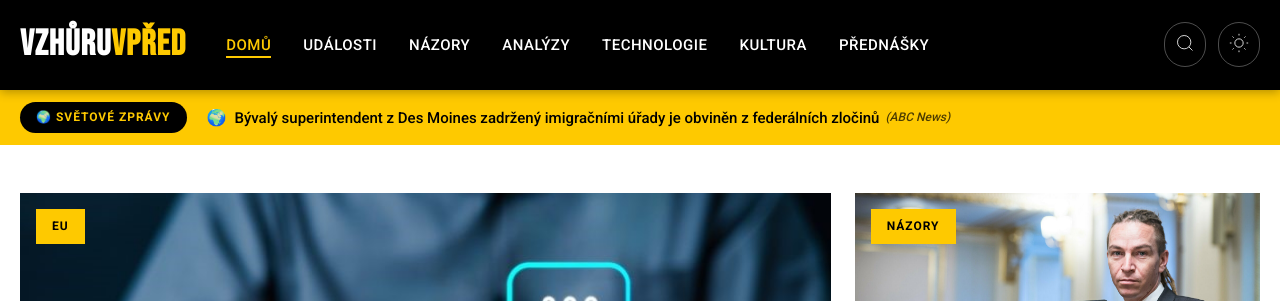
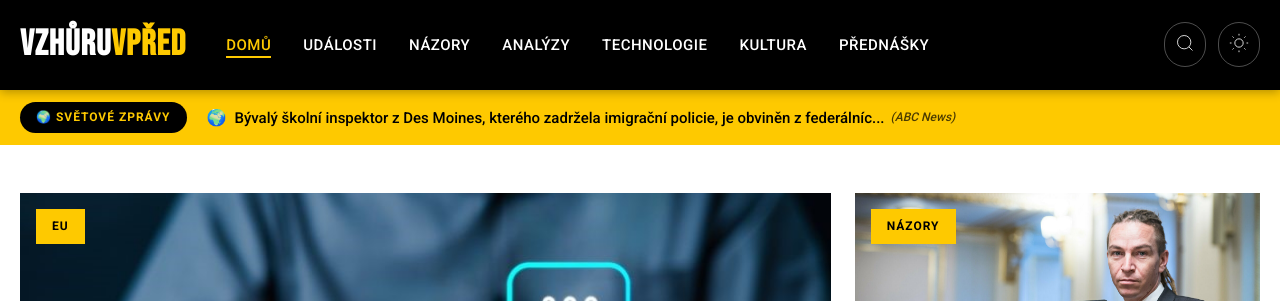
Before and after one commit to tangero/vzhuruvpred, a Jekyll site: the page built from index.html, in a window 1280 px wide and 900 px high. Shown: the top 301 px of the window. Built offline with Jekyll 4.4.1, drawn with Linux system fonts in a browser that asks for light colours; part of the change alters nothing that is shown.

Commit message:
Update world news 2025-10-03 20:23

```diff
--- a/_data/world_news.json
+++ b/_data/world_news.json
@@ -1,21 +1,21 @@
 {
-  "last_updated": "2025-10-03T19:14:02",
+  "last_updated": "2025-10-03T20:18:58",
   "articles": [
     {
       "flag": "🌍",
       "country": "global",
-      "title": "V Tennessee popraví jedinou ženu v tamní cele smrti. Zde je několik informací.",
+      "title": "V Tennessee popraví jedinou ženu v tamní cele smrti. Zde je, co byste měli vědět.",
       "original_title": "Tennessee set to execute only woman on state's death row. Here's what to know. - CBS News",
       "url": "https://www.cbsnews.com/news/tennessee-christa-gail-pike-execution-woman-death-row/",
       "urlToImage": "https://assets3.cbsnewsstatic.com/hub/i/r/2025/10/02/ca86121c-f933-4055-af87-383e3ec518ac/thumbnail/1200x630/391ab572c4897e0bf6025953a81fdf65/christa-pike.png",
       "source": "CBS News",
       "publishedAt": "2025-10-02T19:06:58Z",
-      "description": "Christa Gail Pikeová (49) bude první žena popravená v Tennessee za více než 200 let, pokud bude její poprava příští září provedena."
+      "description": "Christa Gail Pikeová (49) bude první žena popravená v Tennessee za posledních více než 200 let, pokud bude její poprava příští září provedena."
     },
     {
       "flag": "🌍",
       "country": "global",
-      "title": "Bývalý superintendent z Des Moines zadržený imigračními úřady je obviněn z federálních zločinů",
+      "title": "Bývalý školní inspektor z Des Moines, kterého zadržela imigrační policie, je obviněn z federálních zločinů",
       "original_title": "Former Des Moines superintendent who was detained by ICE federally charged - ABC News - Breaking News, Latest News and Videos",
       "url": "https://abcnews.go.com/US/former-des-moines-superintendent-detained-ice-federally-charged/story?id\\\\u003d126156263",
       "urlToImage": null,
@@ -26,29 +26,29 @@
     {
       "flag": "🌍",
       "country": "global",
-      "title": "Průměrná dlouhodobá hypoteční sazba v USA mírně stoupla druhý týden v řadě, na 6,34 %",
+      "title": "Průměrná dlouhodobá hypoteční sazba v USA mírně stoupla druhý týden po sobě, na 6,34 %",
       "original_title": "Average long-term US mortgage rate ticks up for second straight week, to 6.34% - ABC News - Breaking News, Latest News and Videos",
       "url": "https://abcnews.go.com/Business/wireStory/average-long-term-us-mortgage-rate-ticks-straight-126156158",
       "urlToImage": "https://i.abcnewsfe.com/a/e1561e23-a849-476a-a3b4-366656f65797/wirestory_49de41ba42bdfe572be3b86caeeb1fcb_16x9.jpg?w=1600",
       "source": "ABC News",
       "publishedAt": "2025-10-02T18:41:47Z",
-      "description": "Průměrná úroková sazba 30leté hypotéky v USA mírně vzrostla již druhý týden v řadě poté, co předchozí série poklesů snížila náklady na bydlení na nejnižší úroveň za téměř rok"
+      "description": "Průměrná úroková sazba 30letého hypoték v USA mírně vzrostla již druhý týden v řadě poté, co řada poklesů snížila náklady na bydlení na nejnižší úroveň za téměř rok."
     },
     {
       "flag": "🌍",
       "country": "global",
-      "title": "Mezihvězdná kometa míjí Mars pod dohledem flotily kosmických lodí",
+      "title": "Mezihvězdná kometa míjí Mars pod dohledem flotily vesmírných lodí",
       "original_title": "Interstellar comet swinging past Mars as a fleet of spacecraft looks on - ABC News - Breaking News, Latest News and Videos",
       "url": "https://abcnews.go.com/Technology/wireStory/interstellar-comet-swinging-past-mars-fleet-spacecraft-126151147",
       "urlToImage": "https://i.abcnewsfe.com/a/5de2c203-de20-4ec3-8850-172aa06055af/wirestory_b9df6568efee22c02b722a87377d30db_16x9.jpg?w=1600",
       "source": "ABC News",
       "publishedAt": "2025-10-02T18:21:37Z",
-      "description": "Kometa z jiné hvězdné soustavy míjí Mars, zatímco flotila kosmických lodí zaměřuje své přístroje na mezihvězdného návštěvníka"
+      "description": "Kometa z jiného hvězdného systému prolétá kolem Marsu, zatímco flotila kosmických lodí zaměřuje svůj zrak na mezihvězdného návštěvníka"
     },
     {
       "flag": "🇬🇧",
       "country": "gb",
-      "title": "Dary pro rodinu střelce z útoku v michiganském kostele se jen hrnou",
+      "title": "Dary plynou rodině střelce z útoku v michiganském kostele",
       "original_title": "Donations pour in for family of gunman in Michigan church attack - BBC",
       "url": "https://www.bbc.com/news/articles/c5ygz51lzdro",
       "urlToImage": "https://ichef.bbci.co.uk/news/1024/branded_news/64a4/live/ed1ff7b0-9fa9-11f0-bcf9-91615bda46dc.jpg",
@@ -59,7 +59,7 @@
     {
       "flag": "🌍",
       "country": "global",
-      "title": "Expřítelkyně Seana Combse tvrdí, že nebyla sexuálně zneužívána, ale že byla 'pod tlakem donucena cítit se jako oběť",
+      "title": "Ex-přítelkyně Seana Combse tvrdí, že nikdy nebyla obětí obchodu se sexem a byla 'nucena cítit se jako oběť",
       "original_title": "Sean Combs' ex-girlfriend says she was never sex trafficked, was 'pressured to feel like a victim' - ABC News - Breaking News, Latest News and Videos",
       "url": "https://abcnews.go.com/US/sean-combs-girlfriend-sex-trafficked-pressured-feel-victim/story?id\\\\u003d126155000",
       "urlToImage": null,
@@ -76,18 +76,18 @@
       "urlToImage": "https://s.hdnux.com/photos/01/53/46/64/28208400/3/rawImage.jpg",
       "source": "Austin American-Statesman",
       "publishedAt": "2025-10-02T18:12:10Z",
-      "description": "Trumpova administrativa jmenovala Texaskou univerzitu mezi devět škol, které mohou získat finanční výhody výměnou za plnění požadavků stanovených v dohodě."
+      "description": "Trumpova administrativa zařadila Texaskou univerzitu mezi devět škol s přístupem k finančním výhodám výměnou za plnění požadavků smlouvy."
     },
     {
       "flag": "🌍",
       "country": "global",
-      "title": "Elon Musk opět útočí na Netflix kvůli trans postavě v animovaném seriálu ‚Dead End: Paranormal Park‘, tvůrce pořadu je zaplaven „extrémně ošklivými“ zprávami",
+      "title": "Elon Musk zdvojnásobuje kritiku Netflixu kvůli trans postavě v animovaném seriálu ‚Dead End: Paranormal Park‘, i když je tvůrce pořadu zaplaven „extrémně ošklivými“ zprávami",
       "original_title": "Elon Musk Doubles Down On Netflix-Bashing Over Trans Character On Animated ‘Dead End: Paranormal Park’ Even As Show Creator Flooded With “Extremely Nasty” Messages - Deadline",
       "url": "http://deadline.com/2025/10/elon-musk-netflix-dead-end-paranormal-park-1236568763/",
       "urlToImage": "https://deadline.com/wp-content/uploads/2025/10/Elon-Musk-Dead-End-Paranormal-Park.jpg?w=1000",
       "source": "Deadline",
       "publishedAt": "2025-10-02T18:00:00Z",
-      "description": "Elon Musk i dnes pokračoval v kritice Netflixu kvůli animovanému seriálu z let 2022-2023 Mrtvý konec: Záhada parku, ve kterém vystupovala transgenderová postava."
+      "description": "Elon Musk i dnes kritizoval Netflix za animovaný seriál z let 2022-2023 Konečná: Paranormal Park, ve kterém vystupovala transgenderová postava."
     },
     {
       "flag": "🌍",
@@ -98,56 +98,56 @@
       "urlToImage": "https://www.hollywoodreporter.com/wp-content/uploads/2024/07/DaveChappelleGettyImages-1404119165.jpg?w=1296&h=730&crop=1",
       "source": "Hollywood Reporter",
       "publishedAt": "2025-10-02T17:41:48Z",
-      "description": "„Tady se mluví snadněji než v Americe,“ řekl komik publiku na komediálním festivalu v Rijádu."
+      "description": "„Tady se mluví snadněji než v Americe,“ řekl komik publiku na Rijádském festivalu komedie."
     },
     {
       "flag": "🌍",
       "country": "global",
-      "title": "Eiffelova věž uzavřena kvůli celostátním stávkám proti úsporným opatřením ve Francii",
+      "title": "Eiffelova věž uzavřena kvůli celostátním stávkám proti úsporným opatřením",
       "original_title": "Eiffel Tower closed as nationwide strikes held across France against austerity - AP News",
       "url": "https://apnews.com/article/france-protests-strike-austerity-6e229da30e2dbe51bdb00b1416cb4a91",
       "urlToImage": "https://dims.apnews.com/dims4/default/af4214e/2147483647/strip/true/crop/8410x4731+0+438/resize/1440x810!/quality/90/?url=https%3A%2F%2Fassets.apnews.com%2F65%2Fae%2F2115bd942f7ad2af1bf35bf9e2e3%2F40aef01695c54a239d4ada19850d2ef8",
       "source": "Associated Press",
       "publishedAt": "2025-10-02T16:55:00Z",
-      "description": "Demonstranti vyšli do ulic v Paříži a ve více než 200 dalších místech po celé Francii, aby protestovali proti škrtům ve výdajích a požadovali vyšší daně pro bohaté. Celostátní stávky vyhlášené hlav..."
+      "description": "Demonstranti vyšli do ulic v Paříži a ve více než 200 dalších místech po Francii, aby protestovali proti škrtům ve výdajích a požadovali vyšší daně pro bohaté. Celostátní stávky vyhlášené hlavními ..."
     },
     {
       "flag": "🇺🇸",
       "country": "us",
-      "title": "Donald Trump hrozí trvalými škrty ve výdajích, zatímco výluka v USA pokračuje",
+      "title": "Donald Trump hrozí trvalými škrty ve výdajích, zatímco v USA pokračuje odstávka",
       "original_title": "Donald Trump threatens permanent spending cuts as US shutdown continues - Financial Times",
       "url": "https://www.ft.com/content/001b332d-8017-4d13-be8b-887e88d2c363",
       "urlToImage": "https://images.ft.com/v3/image/raw/https%3A%2F%2Fd1e00ek4ebabms.cloudfront.net%2Fproduction%2F6e746105-7849-4b2a-af43-9af703083860.jpg?source=next-barrier-page",
       "source": "Financial Times",
       "publishedAt": "2025-10-02T16:27:20Z",
-      "description": "Demokraté obviňují Bílý dům, že využívá uzavírky jako zástěrky k projektu na zmenšení vlády"
+      "description": "Demokraté obviňují Bílý dům, že využívá uzavírky jako zástěrku pro projekt na zmenšení vlády"
     },
     {
       "flag": "🌍",
       "country": "global",
-      "title": "Thune varuje demokraty před Russem Voughtem: ‚Nemůžeme ovlivnit, co udělá‘",
+      "title": "Thune varuje demokraty před Russem Voughtem: ‚Nekontrolujeme, co udělá‘",
       "original_title": "Thune warns Democrats about Russ Vought : ‘We don’t control what he’s going to do’ - Politico",
       "url": "https://www.politico.com/live-updates/2025/10/02/congress/john-thune-russ-vought-warning-00591596",
       "urlToImage": "https://www.politico.com/dims4/default/bb9cbc3/2147483647/resize/1200x/quality/90/?url=https%3A%2F%2Fstatic.politico.com%2Fdf%2F9d%2F5979e8164fb1bfefda7ca21884e7%2Fheritage-foundation-50th-anniversary-leadership-summit-37762.jpg",
       "source": "Politico",
       "publishedAt": "2025-10-02T14:57:45Z",
-      "description": "Lídr senátní většiny promluvil v době, kdy někteří republikáni vyjadřují pochybnosti o bílodomské kampani „sekni a spal“."
+      "description": "Lídr senátní většiny promluvil poté, co někteří republikáni vyjádřili pochybnosti o bílé domem vedené ničivé kampani."
     },
     {
       "flag": "🇫🇷",
       "country": "fr",
-      "title": "Samsung aktualizoval tyto Galaxy zařízení na Android 16 – zde je harmoniz - 9to5Google",
+      "title": "Samsung aktualizoval tyto Galaxy zařízení na Android 16 – zde je harmonogram - 9to5Google",
       "original_title": "Samsung has updated these Galaxy devices to Android 16 – here’s the schedule - 9to5Google",
       "url": "http://9to5google.com/2025/10/02/samsung-galaxy-android-16-one-ui-8-update-list-schedule/",
       "urlToImage": "https://i0.wp.com/9to5google.com/wp-content/uploads/sites/4/2025/06/Galaxy-S25-Ultra-hardware-and-design-5.jpg?resize=1200%2C628&quality=82&strip=all&ssl=1",
       "source": "9to5google.com",
       "publishedAt": "2025-10-02T14:10:00Z",
-      "description": "Samsung začíná rozesílat aktualizaci One UI 8 založenou na Androidu 16. K dispozici je seznam zařízení a harmonogram."
+      "description": "Samsung začíná rozesílat aktualizaci One UI 8 založenou na Androidu 16, k dispozici je seznam zařízení a harmonogram."
     },
     {
       "flag": "🌍",
       "country": "global",
-      "title": "Apple odkládá přepracování Vision Pro a soustředí se na brýle s umělou inteligencí",
+      "title": "Apple odkládá přepracování Vision Pro a soustředí se na brýle s AI",
       "original_title": "Apple shelves Vision Pro overhaul to focus on AI glasses - TechCrunch",
       "url": "https://techcrunch.com/2025/10/02/apple-shelves-vision-pro-overhaul-to-focus-on-ai-glasses/",
       "urlToImage": "https://techcrunch.com/wp-content/uploads/2023/06/CMC_6538.jpg?resize=1200,800",
@@ -158,13 +158,13 @@
     {
       "flag": "🌍",
       "country": "global",
-      "title": "Šest miliard tun za sekundu: Zbloudilá planeta roste rekordním tempem",
+      "title": "Šest miliard tun za sekundu: Toulavá planeta roste rekordním tempem",
       "original_title": "Six billion tons a second: Rogue planet found growing at record rate - Phys.org",
       "url": "https://phys.org/news/2025-10-billion-tons-rogue-planet.html",
       "urlToImage": "https://scx2.b-cdn.net/gfx/news/2025/six-billion-tonnes-a-s.jpg",
       "source": "Phys.Org",
       "publishedAt": "2025-10-02T12:55:21Z",
-      "description": "Astronomové identifikovali obrovský „vzrůstový skok“ u takzvané tulácké planety. Na rozdíl od planet v naší sluneční soustavě tyto objekty neobíhají kolem hvězd, ale volně se potulují vesmírem. Nov..."
+      "description": "Astronomové identifikovali obrovský „vzrůstový skok“ u takzvané planety samotářky."
     },
     {
       "flag": "🌍",
@@ -175,7 +175,7 @@
       "urlToImage": "https://platform.theverge.com/wp-content/uploads/sites/2/2025/06/acastro_STK067__03.jpg?quality=90&strip=all&crop=0%2C10.732984293194%2C100%2C78.534031413613&w=1200",
       "source": "The Verge",
       "publishedAt": "2025-10-02T11:34:48Z",
-      "description": "T-Mobile rozšířil svou satelitní službu pro mobilní telefony v USA na několik oblíbených aplikací"
+      "description": "T-Mobile rozšířil svou satelitní službu pro mobily na několik oblíbených aplikací v USA, aby uživatelé zůstali připojeni i bez signálu."
     },
     {
       "flag": "🌍",
@@ -186,7 +186,7 @@
       "urlToImage": "https://media.nature.com/lw1200/magazine-assets/d41586-025-03179-1/d41586-025-03179-1_51502942.jpg",
       "source": "Nature.com",
       "publishedAt": "2025-10-02T11:24:01Z",
-      "description": "„Jako vědec bych to nikdy neudělala,“ říká Susan Monarezová o tom, že byla požádána o schválení změn v doporučeních pro vakcíny, aniž by znala podrobnosti."
+      "description": "„Jako vědec bych to nikdy neudělala,“ říká Susan Monarezová o žádosti, aby schválila změny v doporučeních pro vakcíny, aniž by znala podrobnosti."
     },
     {
       "flag": "🌍",
@@ -197,23 +197,23 @@
       "urlToImage": "https://www.al.com/resizer/v2/BQ4GBR6I3JFJRCGU3DNP3NUTAM.jpeg?auth=03449bcedfa89a6e1de8297fb0ed1b209feade15f95ec0ccbdad74641044ec64&width=1280&smart=true&quality=90",
       "source": "AL.com",
       "publishedAt": "2025-10-02T11:22:00Z",
-      "description": "Co znamená výhra nad Georgií v Athenách, když nemůžete porazit Vanderbilt v Tuscaloose? Co stojí bilance 2–0 proti Kirbymu Smartovi, když DeBoer padá na 0–2 proti Clarku Leovi?"
+      "description": "Co znamená výhra nad Georgií v Athenách, když nedokážete porazit Vanderbilt v Tuscaloose? Jaká je hodnota poměru 2:0 proti Kirbymu Smartovi, pokud DeBoer prohraje 0:2 proti Clarku Leovi?"
     },
     {
       "flag": "🌍",
       "country": "global",
-      "title": "Předregistrace a datum spuštění brýlí Samsung Project Moohan XR se objevily na webu",
+      "title": "Předregistrace a datum spuštění Samsung Project Moohan XR headsetu odhaleny – GSMArena.com novinky",
       "original_title": "Samsung Project Moohan XR headset's pre-registration and launch dates surface - GSMArena.com news - GSMArena.com",
       "url": "https://www.gsmarena.com/samsung_project_moohan_pre_registration_date_surfaces-news-69767.php",
       "urlToImage": "https://fdn.gsmarena.com/imgroot/news/25/05/samsung-project-moohan-availability/-952x498w6/gsmarena_001.jpg",
       "source": "GSMArena.com",
       "publishedAt": "2025-10-02T10:43:02Z",
-      "description": "Mělo se údajně spustit minulý měsíc, ale nestalo se tak. První Samsungův headset Android XR s kódovým názvem Project Moohan se měl údajně představit..."
+      "description": "Mělo se údajně představit minulý měsíc, ale nestalo se tak. První Samsungova headseta s Androidem XR s kódovým označením Project Moohan se měla údajně představit..."
     },
     {
       "flag": "🌍",
       "country": "global",
-      "title": "Saturnův měsíc Enceladus vystřeluje organické molekuly, které by mohly pomoci vytvořit život",
+      "title": "Saturnův měsíc Enceladus chrlí organické molekuly, které by mohly pomoci vytvořit život",
       "original_title": "Saturn's moon Enceladus is shooting out organic molecules that could help create life - Space",
       "url": "https://www.space.com/astronomy/saturn/saturns-moon-enceladus-is-shooting-out-organic-molecules-that-could-help-create-life",
       "urlToImage": "https://cdn.mos.cms.futurecdn.net/Bqs8kEzUcZthsqvzH3XwYZ-1920-80.jpg",
@@ -230,7 +230,7 @@
       "urlToImage": "https://www.aljazeera.com/wp-content/uploads/2025/10/2025-10-01T221220Z_543277985_RC293HAMEAP2_RTRMADP_3_ISRAEL-PALESTINIANS-FLOTILLA-ARGENTINA-1759374749_ef8c31-1759377656.jpg?resize=1200%2C630&quality=80",
       "source": "Al Jazeera English",
       "publishedAt": "2025-10-02T07:41:15Z",
-      "description": "Italské odbory vyzývají k generální stávce, zatímco globální protesty sílí a více vlád kritizuje Izrael."
+      "description": "Italské odbory vyzývají ke generální stávce, zatímco globální protesty sílí a více vlád kritizuje Izrael."
     },
     {
       "flag": "🇺🇸",
@@ -241,18 +241,18 @@
       "urlToImage": "https://www.washingtonpost.com/wp-apps/imrs.php?src=https://arc-anglerfish-washpost-prod-washpost.s3.amazonaws.com/public/NONOIJEJX3KAZDSRHBZEDXUYQU_size-normalized.jpg&w=1440",
       "source": "The Washington Post",
       "publishedAt": "2025-10-02T06:07:36Z",
-      "description": "Když Izrael odřízl sever Gazy, izraelské síly zachytily globální flotilu Sumud a na jedné z lodí zatkly aktivistku Gretu Thunbergovou."
+      "description": "Když Izrael odřízl severní Gazu, izraelské síly zachytily globální flotilu Sumud a na jedné z lodí zatkly aktivistku Gretu Thunbergovou."
     },
     {
       "flag": "🌍",
       "country": "global",
-      "title": "OpenAI dokončilo prodej akcií s rekordním oceněním 500 miliard dolarů",
+      "title": "OpenAI dokončila prodej akcií s rekordním oceněním 500 miliard dolarů",
       "original_title": "OpenAI Completes Share Sale at Record $500 Billion Valuation - Bloomberg.com",
       "url": "https://www.bloomberg.com/news/articles/2025-10-02/openai-completes-share-sale-at-record-500-billion-valuation",
       "urlToImage": "https://assets.bwbx.io/images/users/iqjWHBFdfxIU/ikEY6E5BFE14/v0/1200x800.jpg",
       "source": "Bloomberg",
       "publishedAt": "2025-10-02T05:44:00Z",
-      "description": "OpenAI uzavřela dohodu na prodej podílů zaměstnanců za valuaci 500 miliard dolarů, čímž předstihla Muskovo SpaceX a stala se největším startupem na světě."
+      "description": "OpenAI uzavřelo dohodu na prodej akcií se zhodnocením na 500 miliard dolarů a předstihlo SpaceX"
     },
     {
       "flag": "🇫🇷",
@@ -268,7 +268,7 @@
     {
       "flag": "🌍",
       "country": "global",
-      "title": "Papež Lev XIV. říká, že ti, kteří jsou proti potratům, ale pro trest smrti, nejsou „doopravdy pro život“",
+      "title": "Papež Lev XIV. říká, že ti, kteří jsou proti potratům, ale pro trest smrti, „nejsou doopravdy pro život“",
       "original_title": "Pope Leo XIV says those against abortion but in favor of death penalty are \"not really pro-life\" - CBS News",
       "url": "https://www.cbsnews.com/news/pope-leo-abortion-pro-life-death-penalty/",
       "urlToImage": "https://assets2.cbsnewsstatic.com/hub/i/r/2025/10/01/0c1a29a2-8f3a-456a-859e-a2299f4939ed/thumbnail/1200x630/046694ccd0b820363db48b107b924b0d/gettyimages-2238144442.jpg",
@@ -279,18 +279,18 @@
     {
       "flag": "🌍",
       "country": "global",
-      "title": "Mohla by Čína vrátit z Marsu vzorek s možnými biosignaturami od roveru Perseverance?",
+      "title": "Mohla by Čína vrátit z Marsu vzorek s možnými biosignaturami roveru Perseverance?",
       "original_title": "Could China return the Perseverance rover's possible biosignature sample from Mars? - Space",
       "url": "https://www.space.com/astronomy/mars/could-china-return-the-perseverance-rovers-possible-biosignature-sample-from-mars",
       "urlToImage": "https://cdn.mos.cms.futurecdn.net/oXJHGYfackHAU96DCknSwe-1280-80.png",
       "source": "Space.com",
       "publishedAt": "2025-10-01T12:00:00Z",
-      "description": "Sonda Perseverance možná objevila stopy po dávném životu na Marsu, ale čínská mise Tianwen 3 by mohla být první, která dopraví vzorky zpět na Zemi."
+      "description": "Sonda Perseverance od NASA možná objevila stopy po starověkém životu na Marsu, ale čínská mise Tianwen-3 by mohla být první, která dopraví vzorky zpět na Zemi."
     },
     {
       "flag": "🌍",
       "country": "global",
-      "title": "40 let osvěty o rakovině prsu zachránilo přes půl milionu životů a počet dál roste",
+      "title": "40 let osvěty o rakovině prsu zachránilo přes půl milionu životů a počet stále roste",
       "original_title": "40 years of breast cancer awareness has saved over half million lives and counting - ABC News - Breaking News, Latest News and Videos",
       "url": "https://abcnews.go.com/US/40-years-breast-cancer-awareness-saved-half-million/story?id\\\\u003d126091000",
       "urlToImage": null,
```
